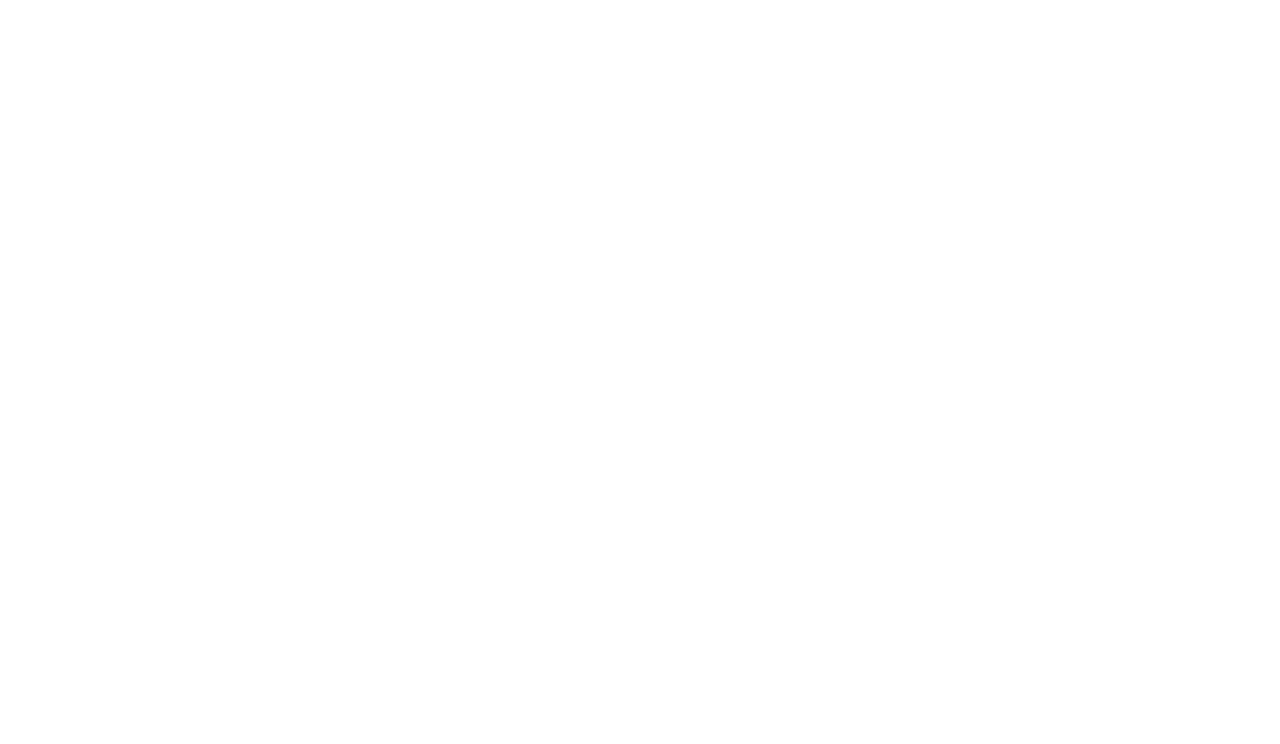
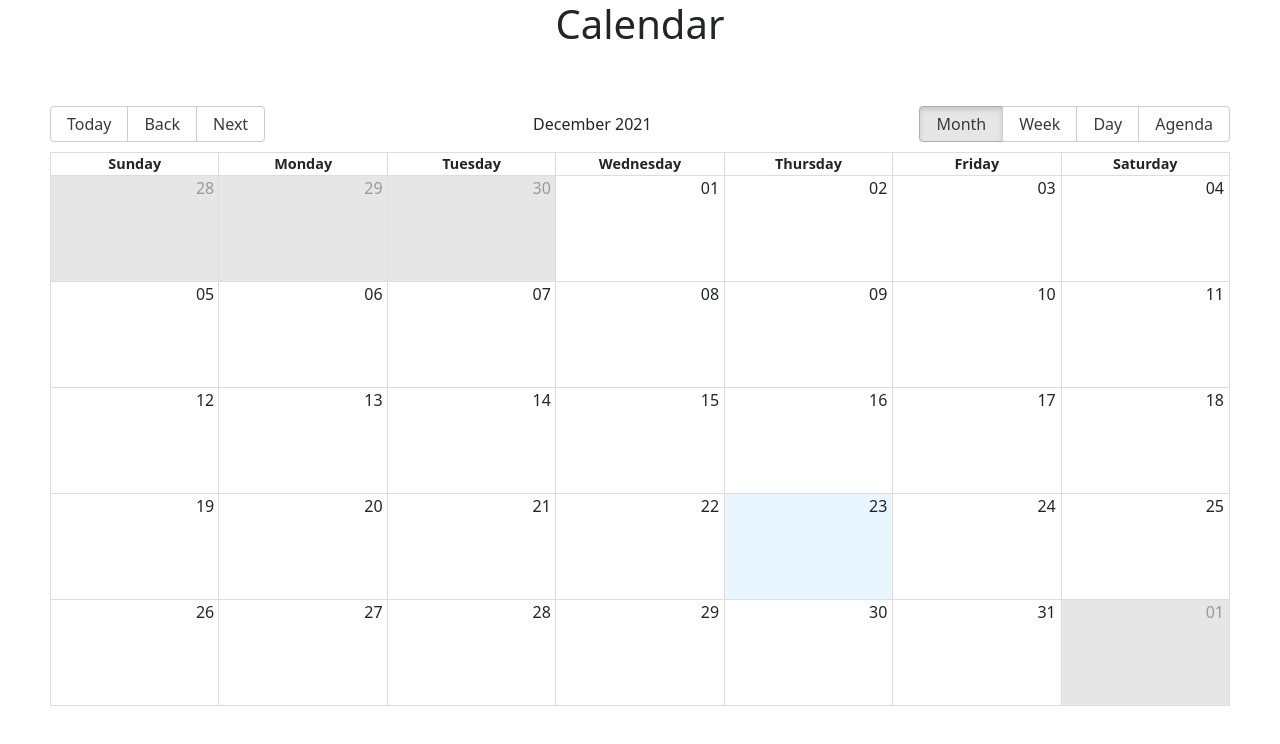
Before and after one commit to Anna-App9/LoginApp, a React (Create React App) app: page /cal in a window 1280 px wide. Before the commit this address had no page. Shown: the top 744 px of the page. Built offline with nearby package versions, Linux system fonts and the light colour scheme.

Commit message:
calendar

```diff
--- a/package.json
+++ b/package.json
@@ -10,10 +10,13 @@
     "@testing-library/user-event": "^13.5.0",
     "axios": "^0.24.0",
     "bootstrap": "^5.1.3",
+    "date-fns": "^2.28.0",
     "lodash": "^4.17.21",
     "react": "^17.0.2",
     "react-beautiful-dnd": "^13.1.0",
+    "react-big-calendar": "^0.38.4",
     "react-bootstrap": "^2.0.4",
+    "react-datepicker": "^4.6.0",
     "react-dom": "^17.0.2",
     "react-icons": "^4.3.1",
     "react-redux": "^7.2.6",
--- a/src/App.css
+++ b/src/App.css
@@ -115,3 +115,6 @@
   color : white;
 
 }
+.rbc-calendar{
+  min-height: 600px;
+}
--- a/src/App.js
+++ b/src/App.js
@@ -8,6 +8,8 @@
 import { Details } from "./details";
 import Profile from "./profile";
 import Manage from "./manage";
+import Cal from "./calander/cal";
+
 
 export default function App() {
   return (
@@ -21,6 +23,7 @@
           <Route path="/detail" element={<Details />} />
           <Route path="/profile" element={<Profile />} />
           <Route path="/manage" element={<Manage />} />
+          <Route path="/cal" element={<Cal/>}/>
         </Routes>
       </div>
     </Router>
--- a/src/Welcome.js
+++ b/src/Welcome.js
@@ -49,10 +49,9 @@
   const man=()=>{
     navigate("/manage");
   }
-  const jira=()=>{
-    navigate("/taskpage");
+  const cal=()=>{
+    navigate("/cal");
   }
-
   const view = (news) => {
     localStorage.setItem("news", JSON.stringify(news));
     navigate("/detail");
@@ -93,9 +92,8 @@
                 <li className="active"><a href="#" onClick={() => man()}>Tasks</a></li>
               </ul>
               <ul className="nav navbar-nav">
-                <li className="active"><a href="#" onClick={() => jira()}>Tasks LS</a></li>
+                <li className="active"><a href="#" onClick={() => cal()}>Calendar</a></li>
               </ul>
-
               <ul className="nav navbar-nav navbar-right">
                 <li><a href="#" onClick={() => logout()}><span className="glyphicon glyphicon-log-in"></span> Logout</a></li>
               </ul>
--- /dev/null
+++ b/src/calander/cal.js
@@ -0,0 +1,70 @@
+import React, {useState} from 'react';
+import { Calendar, dateFnsLocalizer } from "react-big-calendar";
+import format from 'date-fns/format';
+import parse from "date-fns/parse";
+import getDay from "date-fns/getDay";
+// import DatePicker from 'react-datepicker';
+import 'react-big-calendar/lib/css/react-big-calendar.css';
+import startOfWeek from "date-fns/startOfWeek";
+import '../App.css';
+
+
+const locales={
+    "en-US": require("date-fns/locale/en-US")
+}
+
+
+const localizer = dateFnsLocalizer({
+    format,
+    parse,
+    startOfWeek,
+    getDay,
+    locales
+})
+
+const events=[{
+    title:"Big Meet",
+    allday:"true",
+    start: new Date(2022, 1, 0),
+    end: new Date(2022, 1, 0)
+},
+{
+title:"RO Catchup",
+allday:"true",
+start: new Date(2022, 1, 0),
+end: new Date(2022, 1, 0)
+},
+{
+    title:"Holidays",
+    allday:"true",
+    start: new Date(2022, 1, 14),
+    end: new Date(2022, 1, 16)
+    }
+
+]
+console.log(events);
+
+const Cal = () => {
+    const [newEvent, setnewEvent] = useState({ title: "" , start: "", end:""});
+    const [allEvents, setallEvents] = useState(events);
+
+    function handleAddEvent(){
+
+        setallEvents=([...allEvents, newEvent])
+
+    }
+
+
+    return (
+        <div>
+       <h1 style={{textAlign:"center"}}>Calendar</h1>
+        <div className='rbc-calendar'>
+            <Calendar localizer={localizer} events={allEvents}
+            startAccessor="start" endAccessor="end" style={{height: 500, margin:"50px"}}/>
+
+        </div>
+        </div>
+    )
+}
+
+export default Cal;
```
Also changed, not shown: src/calander/Add.js (added, +11 -0 lines), 1 other file (tests, documents, lock files or other folders).
